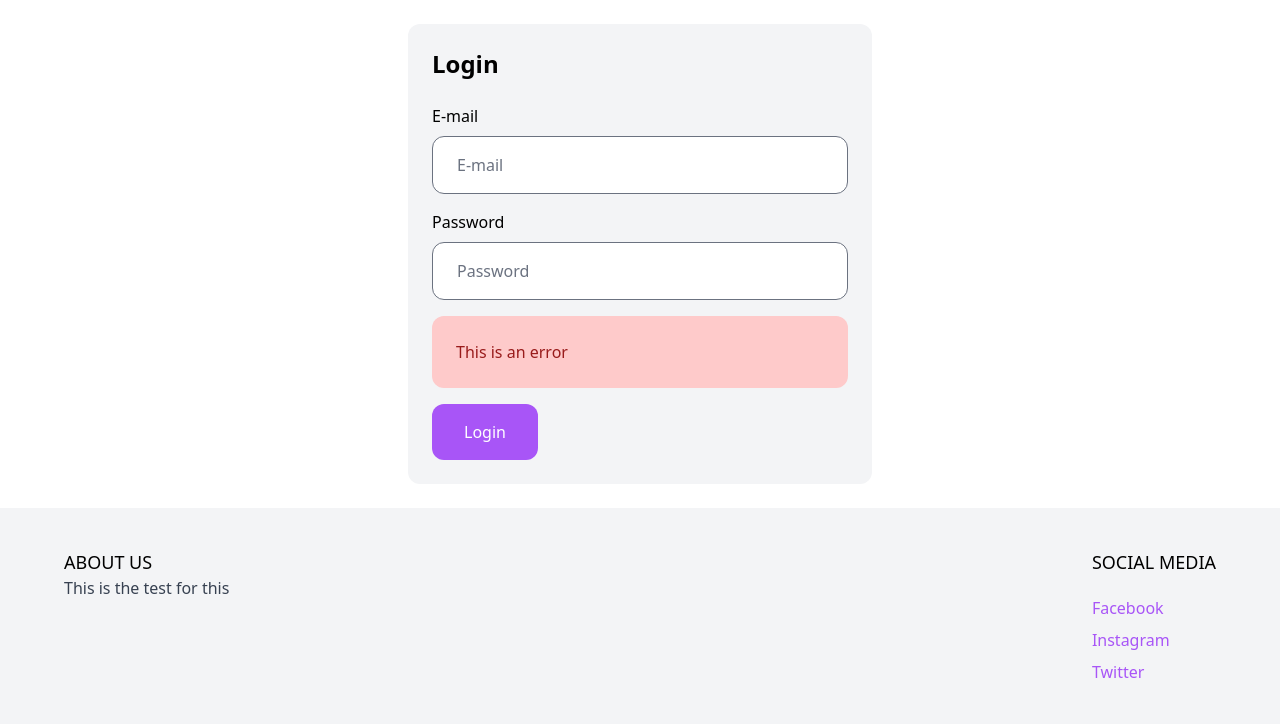
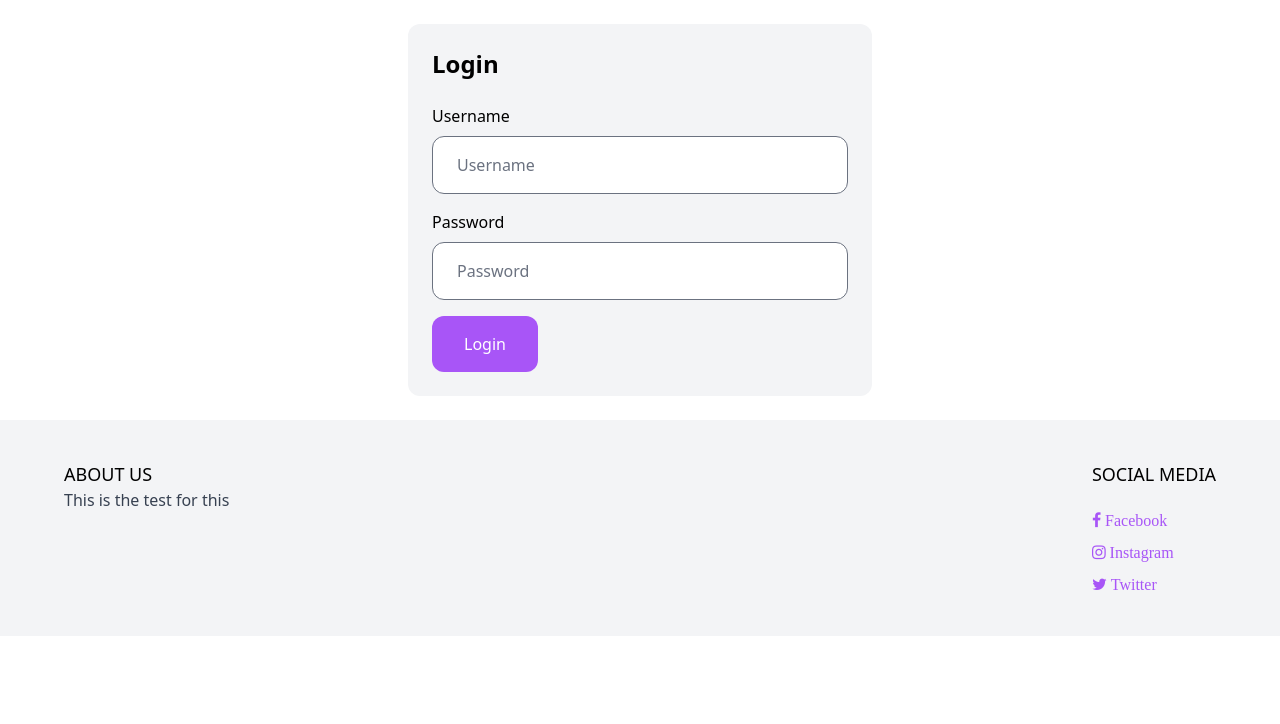
Before and after one commit to sreeragprasannan/openkartnew, a Django app: page /login/ in a window 1280 px wide. Shown: the part 77-801 px from the top of the page. After the commit the page ends 667 px from the top, so only its background shows below. Run offline with Django 4.2, Linux system fonts and the light colour scheme; some libraries are stand-ins or nearby versions.

Commit message:
login and logout

```diff
--- a/core/templates/core/base.html
+++ b/core/templates/core/base.html
@@ -8,6 +8,7 @@
     </head>
 
     <body>
+        <link rel="stylesheet" href="https://cdnjs.cloudflare.com/ajax/libs/font-awesome/4.7.0/css/font-awesome.min.css">
         <nav class ="border-b border-gray-300">
             <div class="max-w-6xl mx-auto py-2 px-6 xl:px-0 flex items-center justify-between">
                 <div class="menu-left flex items-center space-x-6">
@@ -16,6 +17,10 @@
                     <ul class="flex items-center space-x-4">
                         <li><a href="{% url 'shop' %}">Shop</a></li>
                         <li><a href="#">About</a></li>
+
+                        {% if request.user.is_authenticated %}
+                            <li><a href="{% url 'logout' %}">Logout</a></li>
+                        {% endif %}
                     </ul>
                 </div>
                 <div class="menu-right flex items-center space-x-4">
@@ -47,9 +52,9 @@
                 <div class="footer right">
                     <h2 class="mb-5 uppercase text-lg">Social Media</h2>
                     <ul class="space-y-2">
-                        <li><a href="#" class="text-purple-500 hover:text-purple-800">Facebook</a></li>
-                        <li><a href="#" class="text-purple-500 hover:text-purple-800">Instagram</a></li>
-                        <li><a href="#" class="text-purple-500 hover:text-purple-800">Twitter</a></li>
+                        <li><a href="#" class="fa fa-facebook text-purple-500 hover:text-purple-800"> Facebook</a></li>
+                        <li><a href="#" class="fa fa-instagram text-purple-500 hover:text-purple-800"> Instagram</a></li>
+                        <li><a href="#" class="fa fa-twitter text-purple-500 hover:text-purple-800"> Twitter</a></li>
                     </ul>
                 </div>
             </div>
--- a/core/templates/core/login.html
+++ b/core/templates/core/login.html
@@ -6,17 +6,33 @@
         <h1 class="mb-6 text-2xl font-semibold">Login</h1>
 
         <form method="post" actio="." class="space-y-4">
+            {% csrf_token %}
             <div>
-                <label>E-mail</label>
-                <input type="email" class="w-full mt-2 py-4 px-6 bg-white rounded-xl" placeholder="E-mail">
+                <label>Username</label>
+                <input type="text" name="username" class="w-full mt-2 py-4 px-6 bg-white rounded-xl" placeholder="Username">
             </div>
             <div>
                 <label>Password</label>
-                <input type="password" class="w-full mt-2 py-4 px-6 bg-white rounded-xl" placeholder="Password">
+                <input type="password" name="password" class="w-full mt-2 py-4 px-6 bg-white rounded-xl" placeholder="Password">
             </div>
-            <div class="p-6 bg-red-200 text-red-800 rounded-xl">
-                <p>This is an error</p>
-            </div>
+
+            {% if form.errors %}
+                {% for field in form %}
+                    {% for error in field.errors %}
+                        <div class="p-6 bg-red-200 text-red-800 rounded-xl">
+                            <p>{{ error|escape }}</p>
+                        </div>
+                    {% endfor %}
+                {% endfor %}
+
+                {% for error in form.non_field_errors %}
+                    <div class="p-6 bg-red-200 text-red-800 rounded-xl">
+                        <p>{{ error|escape }}</p>
+                    </div>
+                {% endfor %}
+
+            {% endif %}
+
             <div>
                 <button class="py-4 px-8 rounded-xl text-white bg-purple-500 hover:bg-purple-700">Login</button>
             </div>
--- a/core/views.py
+++ b/core/views.py
@@ -13,8 +13,9 @@ def signup(request):
     if request.method == 'POST':
         form = SignUpForm(request.POST)
 
-        if form.is_vailed():
+        if form.is_valid():
             user = form.save()
+
             login(request, user)
 
             return redirect('/')
@@ -24,7 +25,7 @@ def signup(request):
     return render(request, 'core/signup.html', {'form': form})
 
 
-def login(request):
+def login_old(request):
     return render(request, 'core/login.html')
 
 
--- a/openkart/urls.py
+++ b/openkart/urls.py
@@ -2,7 +2,8 @@ from django.conf import settings
 from django.contrib import admin
 from django.conf.urls.static import static
 from django.urls import path,include
-from core.views import frontpage,shop,signup,login
+from django.contrib.auth import views
+from core.views import frontpage,shop,signup
 from product.views import product
 from cart.views import add_to_cart
 from openkart import settings
@@ -10,7 +11,8 @@ from openkart import settings
 urlpatterns = [
     path('', frontpage, name='frontpage'),
     path('signup/', signup, name='signup'),
-    path('login/', login, name='login'),
+    path('login/', views.LoginView.as_view(template_name='core/login.html') , name='login'),
+    path('logout/', views.LogoutView.as_view(), name='logout'),
     path('shop/', shop, name='shop'),
     path('shop/<slug:slug>/', product, name='product'),
     path('add_to_cart/<int:product_id>/', add_to_cart, name= 'add_to_cart'),
--- a/theme/static/css/dist/styles.css
+++ b/theme/static/css/dist/styles.css
@@ -941,9 +941,9 @@ select {
   background-color: rgb(99 102 241 / var(--tw-bg-opacity));
 }
 
-.bg-gray-100 {
+.bg-purple-800 {
   --tw-bg-opacity: 1;
-  background-color: rgb(243 244 246 / var(--tw-bg-opacity));
+  background-color: rgb(107 33 168 / var(--tw-bg-opacity));
 }
 
 .bg-purple-500 {
@@ -956,9 +956,29 @@ select {
   background-color: rgb(255 255 255 / var(--tw-bg-opacity));
 }
 
+.bg-gray-100 {
+  --tw-bg-opacity: 1;
+  background-color: rgb(243 244 246 / var(--tw-bg-opacity));
+}
+
 .bg-red-200 {
   --tw-bg-opacity: 1;
   background-color: rgb(254 202 202 / var(--tw-bg-opacity));
+}
+
+.bg-red-800 {
+  --tw-bg-opacity: 1;
+  background-color: rgb(153 27 27 / var(--tw-bg-opacity));
+}
+
+.bg-gray-800 {
+  --tw-bg-opacity: 1;
+  background-color: rgb(31 41 55 / var(--tw-bg-opacity));
+}
+
+.bg-gray-200 {
+  --tw-bg-opacity: 1;
+  background-color: rgb(229 231 235 / var(--tw-bg-opacity));
 }
 
 .p-2 {
@@ -1100,6 +1120,11 @@ select {
   color: rgb(156 163 175 / var(--tw-text-opacity));
 }
 
+.text-purple-700 {
+  --tw-text-opacity: 1;
+  color: rgb(126 34 206 / var(--tw-text-opacity));
+}
+
 .filter {
   filter: var(--tw-blur) var(--tw-brightness) var(--tw-contrast) var(--tw-grayscale) var(--tw-hue-rotate) var(--tw-invert) var(--tw-saturate) var(--tw-sepia) var(--tw-drop-shadow);
 }
```
Also changed, not shown: core/templates/core/signup.html (+24 -5 lines), openkart/settings.py (+16 -12 lines), db.sqlite3.
